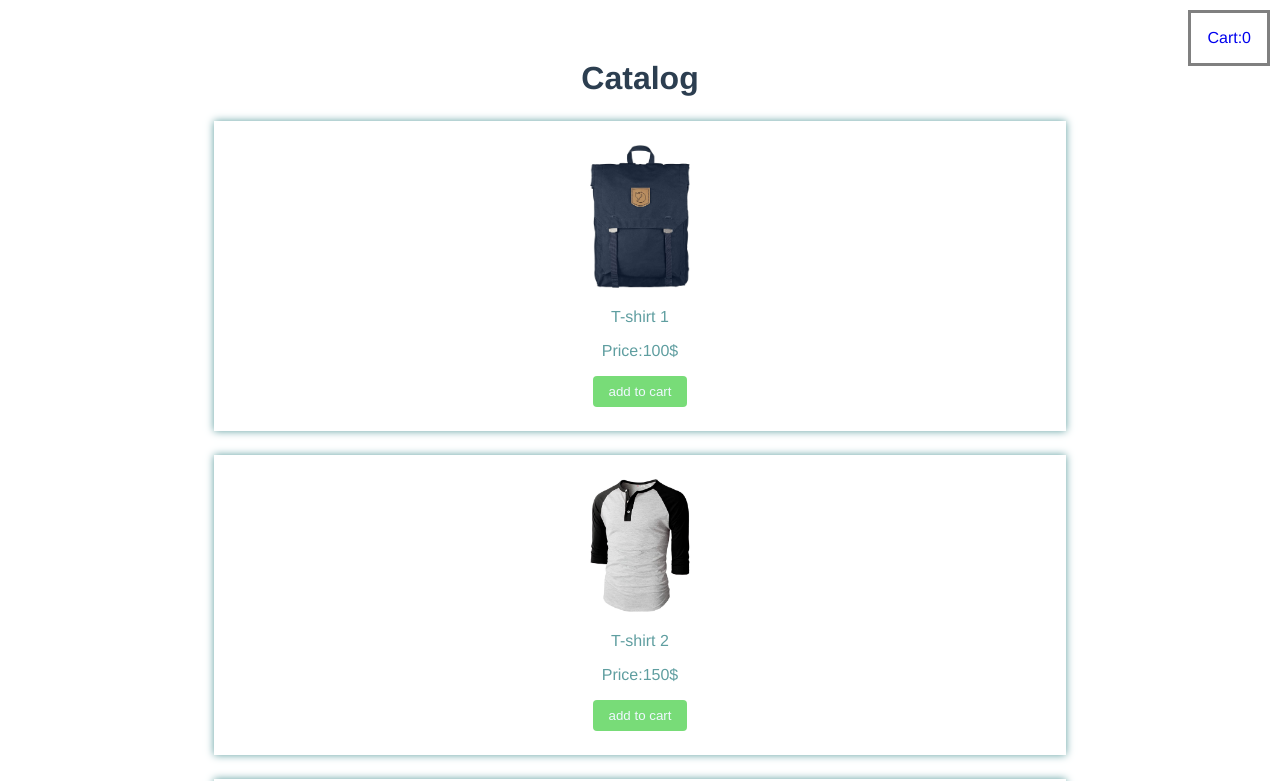
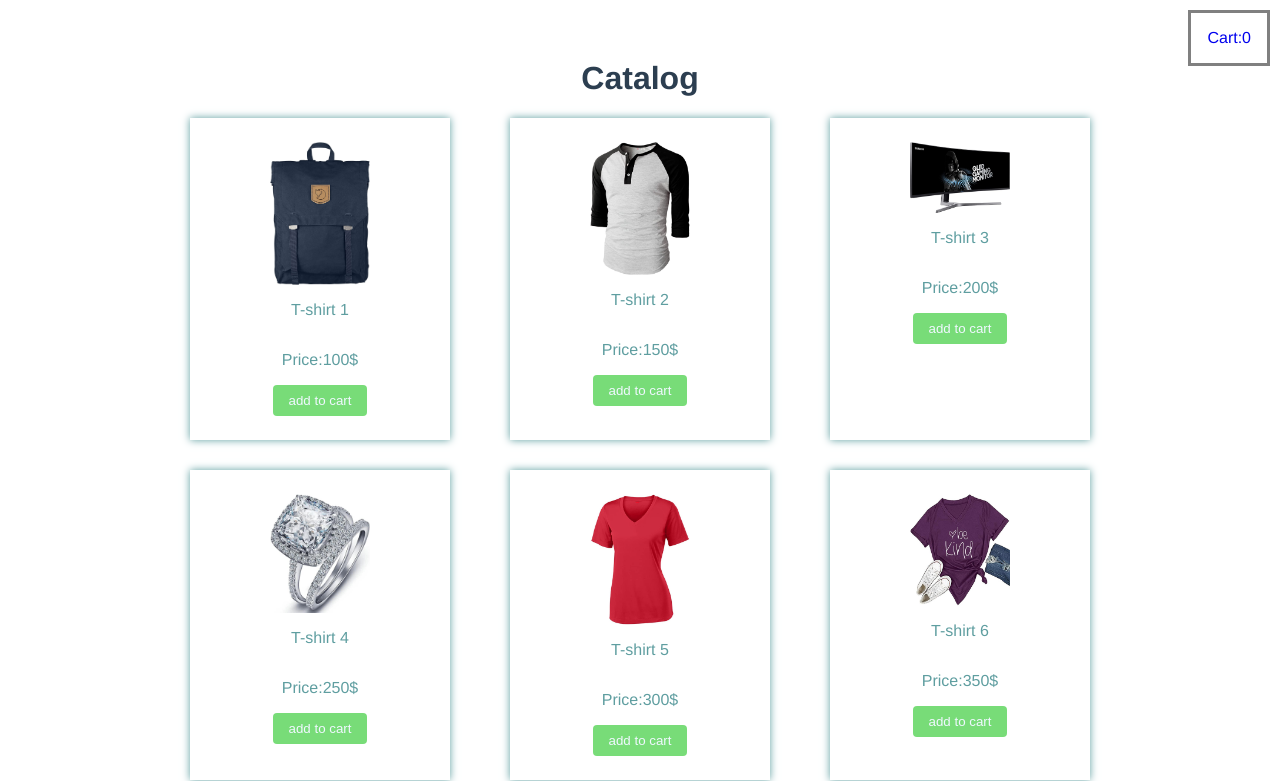
Before and after one commit to Mariia2509/ITMO_WebDev_2022_ProductList, a Vue app in the folder tutorial_online_shop/: page / in a window 1280 px wide. Shown: the top 781 px of the page. Built offline with nearby package versions, Linux system fonts and the light colour scheme; data requests are answered from the project's data file.

Commit message:
Настроить динамику кнопок Добавить стили для кнопок каталога

```diff
--- a/tutorial_online_shop/src/components/v-cart.vue
+++ b/tutorial_online_shop/src/components/v-cart.vue
@@ -9,7 +9,7 @@
     v-for="(item, index) in CART"
     :key="item.article"
     :cart_item_data="item"
-    @deleteFromCart="deleteFromCart"
+    @deleteFromCart="deleteFromCart(index)"
     @increase="increase(index)"
     @decrease="decrease(index)"
   />
@@ -73,8 +73,8 @@ export default {
         'INCREASE_CART_ITEM',
         'DECREASE_CART_ITEM'
     ]),
-    deleteFromCart(article){
-      this.DELETE_FROM_CART(article)
+    deleteFromCart(index){
+      this.DELETE_FROM_CART(index)
     },
     increase (index){
       this.INCREASE_CART_ITEM(index)
--- a/tutorial_online_shop/src/components/v-catalog-item.vue
+++ b/tutorial_online_shop/src/components/v-catalog-item.vue
@@ -37,12 +37,18 @@ export default {
 
 <style scoped lang="scss">
 .v-catalog-item {
-  flex-basis: 25%;
-  box-shadow: 0 0 8px 0; color: cadetblue;
+  //flex-basis: 25%;
+  box-shadow: 0 0 8px 0;
+  color: cadetblue;
   padding: 24px;
-  margin: 24px;
+  width: 260px;
+  box-sizing: border-box;
+  display: flex;
+  flex-direction: column;
+  align-items: center;
 }
 .v-catalog-item_image{
   width: 100px;
+  margin: 0 auto;
 }
 </style>
--- a/tutorial_online_shop/src/components/v-catalog.vue
+++ b/tutorial_online_shop/src/components/v-catalog.vue
@@ -4,12 +4,14 @@
       <div class="v-catalog_link_to_cart">Cart:{{CART.length}}</div>
     </router-link>
     <h1>Catalog</h1>
+    <div class="v-catalog_list">
     <v-catalog-item
     v-for="product in PRODUCTS"
     :key="product.article"
     :product_data="product"
     @addToCart="addToCart"
     />
+    </div>
   </div>
 </template>
 
@@ -62,9 +64,8 @@ export default {
     display: flex;
     flex-wrap: wrap;
     justify-content: space-between;
-    align-items: center;
+    gap: 30px;
   }
-
   &_link_to_cart {
     position: absolute;
     top: 10px;
@@ -72,5 +73,19 @@ export default {
     padding: 16px;
     border: solid gray;
   }
+  //.v-catalog-item {
+  //  box-shadow: 0 0 8px 0;
+  //  color: cadetblue;
+  //  padding: 24px;
+  //  width: 260px;
+  //  box-sizing: border-box;
+  //  display: flex;
+  //  flex-direction: column;
+  //  align-items: center;
+  //}
+  //.v-catalog-item_image{
+  //  width: 100px;
+  //  margin: 0 auto;
+  //}
 }
 </style>
--- a/tutorial_online_shop/src/vuex/store.js
+++ b/tutorial_online_shop/src/vuex/store.js
@@ -85,19 +85,19 @@ const store = createStore({
       }
 */
     },
-    INCREASE: (state, index) => {
+    INCREASE_CART_ITEM: (state, index) => {
       state.cart[index].quantity++
     },
 
-    DECREASE: (state, index) => {
-      if (state.cart[index] >1){
+    DECREASE_CART_ITEM: (state, index) => {
+      if (state.cart[index].quantity >1){
         state.cart[index].quantity--
       }
 
     },
 
 
-    REMOVE_FROM_CART:(state, index) => {
+    DELETE_FROM_CART:(state, index) => {
       state.cart = state.cart.filter(item => item.article !== index)
     }
   },
@@ -122,7 +122,7 @@ const store = createStore({
       commit('SET_CART', product)
     },
     DELETE_FROM_CART({commit}, index) {
-      commit('REMOVE_FROM_CART', index)
+      commit('DELETE_FROM_CART', index)
     },
     INCREASE_CART_ITEM({commit}, index){
       commit('INCREASE_CART_ITEM', index)
```
